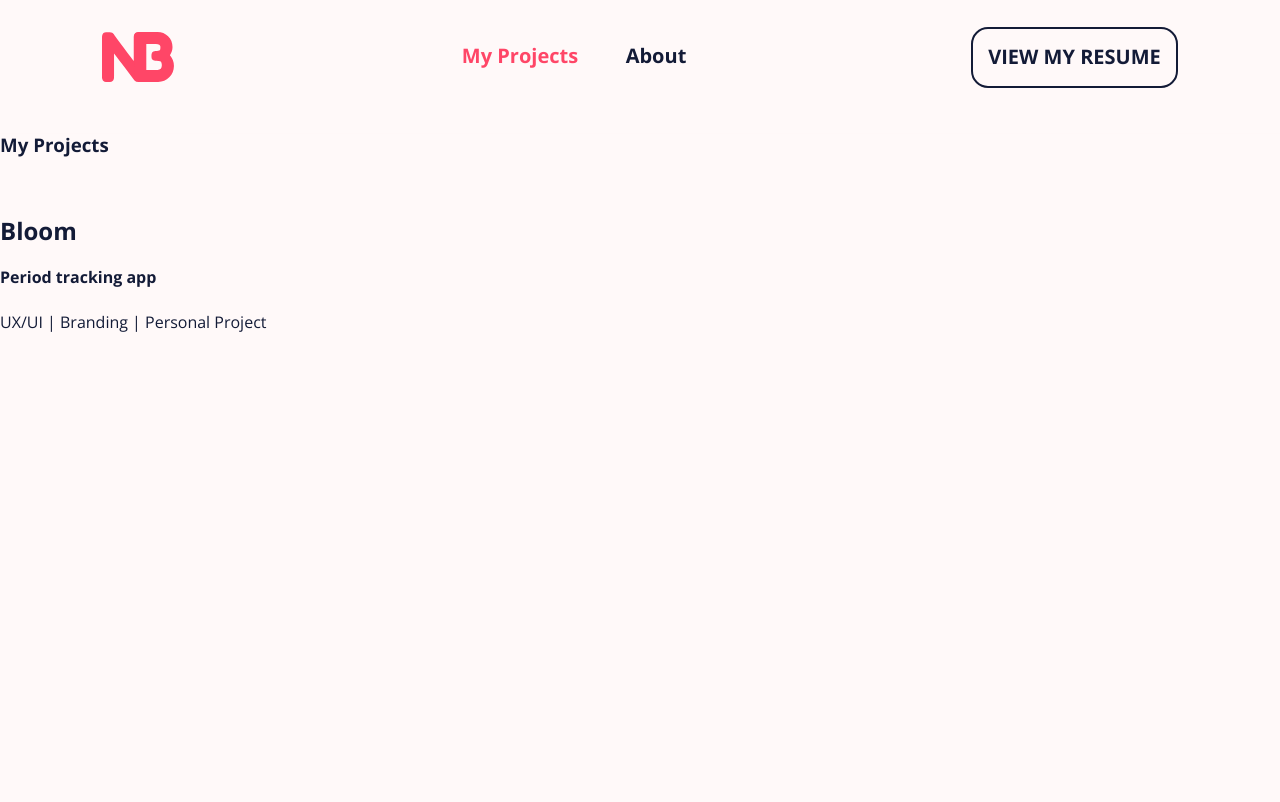
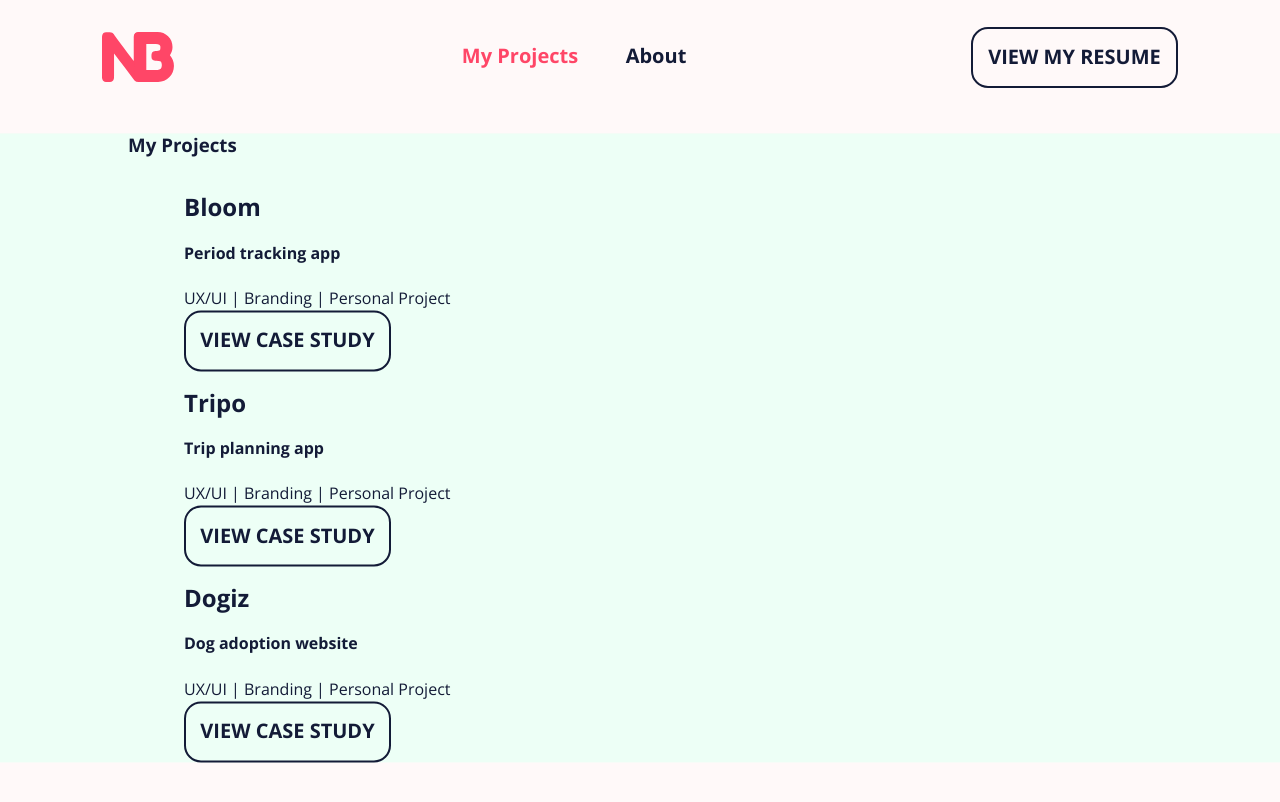
Before and after one commit to ShakedDagan/nofarwebsite, a React (Vite) app: page / in a window 1280 px wide. Shown: the top 802 px of the page. Built offline with nearby package versions, Linux system fonts and the light colour scheme.

Commit message:
implemented back to top arrow implemented project board

```diff
--- a/src/common/footer/footer.tsx
+++ b/src/common/footer/footer.tsx
@@ -4,6 +4,12 @@ import TopIcon from "../../assets/topIcon";
 import { Container, InnerContainer, Frame, ImageIcon, InnerFrame, IconFrame, BackToTopSpan, UpCaret, StyledDiv, RightReservedSpan } from "./footer.css";
 
 const Footer = () => {
+
+    const topFunction = () => {
+        document.body.scrollTop = 0; // For Safari
+        document.documentElement.scrollTop = 0; // For Chrome, Firefox, IE and Opera
+    }
+
     return(
         <Container>
             <InnerContainer>
@@ -13,7 +19,7 @@ const Footer = () => {
                             <ImageIcon><Mail/></ImageIcon>
                             <ImageIcon><Linkedin/></ImageIcon>
                         </IconFrame>
-                        <StyledDiv><BackToTopSpan>BACK TO TOP <UpCaret><TopIcon/></UpCaret></BackToTopSpan></StyledDiv>
+                        <StyledDiv onClick={topFunction}><BackToTopSpan>BACK TO TOP <UpCaret><TopIcon/></UpCaret></BackToTopSpan></StyledDiv>
                     </InnerFrame>
                     <RightReservedSpan>© Nofar Barazani. All rights reserved.</RightReservedSpan>
                 </Frame>
--- /dev/null
+++ b/src/pages/home/home.css.ts
@@ -0,0 +1,5 @@
+import styled from "styled-components";
+
+export const HomeDiv = styled.div`
+
+`
--- a/src/pages/home/home.tsx
+++ b/src/pages/home/home.tsx
@@ -1,11 +1,12 @@
 import { FC } from "react";
+import { HomeDiv } from "./home.css";
 import ProjectBoard from "./projectBoard/projectBoard";
 
 const Home : FC = () => {
     return(
-        <div>
+        <HomeDiv>
             <ProjectBoard/>
-        </div>
+        </HomeDiv>
     )
 }
 
--- /dev/null
+++ b/src/pages/home/projectBoard/project/project.css.ts
@@ -0,0 +1,8 @@
+import styled from "styled-components";
+
+export const ProjectDiv = styled.div`
+    display: flex;
+    flex-direction: row;
+    gap: 56px;
+    justify-content: left;
+`
--- a/src/pages/home/projectBoard/project/project.tsx
+++ b/src/pages/home/projectBoard/project/project.tsx
@@ -1,4 +1,6 @@
 import React, {FC} from "react";
+import { Button } from "../../../../common/common.css";
+import { ProjectDiv } from "./project.css";
 
 interface ProjectProps {
     imgPath: string;
@@ -8,15 +10,17 @@ interface ProjectProps {
 }
 
 const Project : FC<ProjectProps> = (props) => {
+
     return(
-        <div>
+        <ProjectDiv>
             <img src={props.imgPath}/>
             <div>
                 <h2>{props.projectName}</h2>
                 <h4>{props.secondaryHeader}</h4>
                 <span>{props.tags.reduce((val1,val2)=>val1 + ' | ' + val2)}</span>
+                <Button>VIEW CASE STUDY</Button>
             </div>
-        </div>
+        </ProjectDiv>
     );
 }
 
--- /dev/null
+++ b/src/pages/home/projectBoard/projectBoard.css.ts
@@ -0,0 +1,6 @@
+import styled from "styled-components";
+
+export const ProjectBoardContainer = styled.div`
+    background-color: var(--green-03);
+    padding-left: 10%;
+`
--- a/src/pages/home/projectBoard/projectBoard.tsx
+++ b/src/pages/home/projectBoard/projectBoard.tsx
@@ -1,11 +1,14 @@
 import Project from "./project/project";
+import { ProjectBoardContainer } from "./projectBoard.css";
 
 const ProjectBoard = () => {
     return(
-        <div>
+        <ProjectBoardContainer>
             <h3>My Projects</h3>
             <Project imgPath="" projectName="Bloom" secondaryHeader="Period tracking app" tags={["UX/UI","Branding","Personal Project"]}/>
-        </div>
+            <Project imgPath="" projectName="Tripo" secondaryHeader="Trip planning app" tags={["UX/UI","Branding","Personal Project"]}/>
+            <Project imgPath="" projectName="Dogiz" secondaryHeader="Dog adoption website" tags={["UX/UI","Branding","Personal Project"]}/>
+        </ProjectBoardContainer>
     );
 }
 
```
